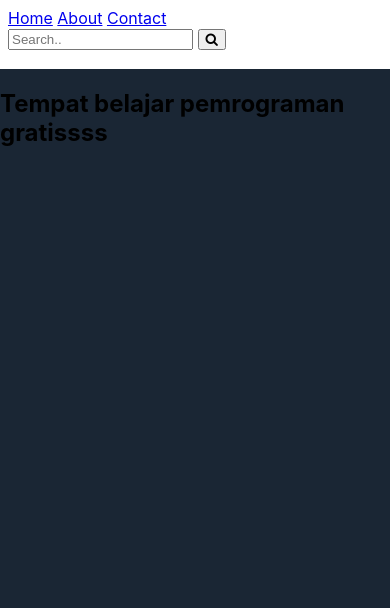
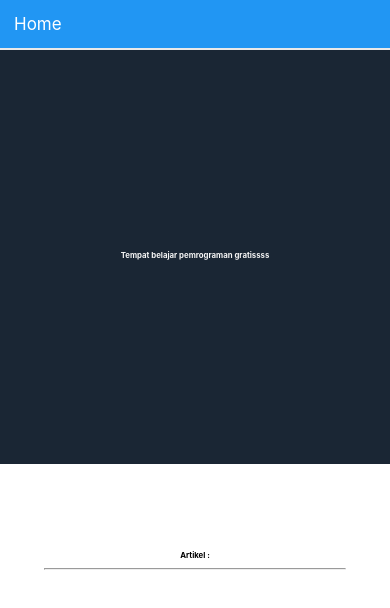
Before and after one commit to Yamaoba/htmlweb, a plain HTML site: page index.html in a window 390 px wide. Drawn offline with Linux system fonts and the light colour scheme.

Commit message:
Update style.css

```diff
--- a/assets/css/style.css
+++ b/assets/css/style.css
@@ -2,46 +2,95 @@ body {
 	font-family: -apple-system,BlinkMacSystemFont,segoe ui,Roboto,helvetica neue,Arial,noto sans,sans-serif,apple color emoji,segoe ui emoji,segoe ui symbol,noto color emoji;
 }
 
-nav ul {
-   overflow:hidden;
-   list-style: none;
-   padding:0;
-   width: 100%;
-   margin:0 0 0;
-   -webkit-box-shadow: 1px 1px 1px 0px rgba(204,204,204,0.55);
-   -moz-box-shadow: 1px 1px 1px 0px rgba(204,204,204,0.55);
-   box-shadow: 1px 1px 1px 0px rgba(204,204,204,0.55);
-   border-bottom: 1px solid #dedede;
-   background-color: white;
-   position:fixed;
-   left: 0px;
-   top: 0px;
+.atas {
+    text-align: center;
+    margin-top: 200px;
+    color: whitesmoke;
+    font-size: 2vw;
 }
 
-nav ul li {
-	margin:0;
-	float:left;
-}
-nav ul a {
-   	display:block;
-	padding:25px;
-	font-weight:600;
-	font-size: 16px;
-	color:black;
-	text-transform: uppercase;
-	transition: all 0.5s ease;
-	text-decoration: none;
-}
-
-nav ul a:hover {
-   background: #d9d9d9;
+.bawah {
+    text-align: center;
+    margin-top: 550px;
+    font-size: 2vw;
 }
 
 .tes {
-	background-color: #1a2634;
-	position: fixed;
-	left: 0px;
-	right: 0px;
-	top: 69px;
-	bottom: 0px;
+    background-color: #1a2634;
+    position: absolute;
+    left: 0px;
+    right: 0px;
+    top: 50px;
+    bottom: 380px;
 }
+.topnav {
+    overflow: hidden;
+    background-color: #e9e9e9;
+    position: absolute;
+    left: 0px;
+    right: 0px;
+    top: 0px;
+  }
+
+  .topnav a {
+    float: left;
+    display: block;
+    color: black;
+    text-align: center;
+    padding: 14px 16px;
+    text-decoration: none;
+    font-size: 17px;
+  }
+
+  .topnav a:hover {
+    background-color: #ddd;
+    color: black;
+  }
+
+  .topnav a.active {
+    background-color: #2196F3;
+    color: white;
+  }
+
+  .topnav .search-container {
+    float: right;
+  }
+
+  .topnav input[type=text] {
+    padding: 6px;
+    margin-top: 8px;
+    font-size: 17px;
+    border: none;
+  }
+
+  .topnav .search-container button {
+    float: right;
+    padding: 6px 10px;
+    margin-top: 8px;
+    margin-right: 16px;
+    background: #ddd;
+    font-size: 17px;
+    border: none;
+    cursor: pointer;
+  }
+
+  .topnav .search-container button:hover {
+    background: #ccc;
+  }
+
+  @media screen and (max-width: 600px) {
+    .topnav .search-container {
+      float: none;
+    }
+    .topnav a, .topnav input[type=text], .topnav .search-container button {
+      float: none;
+      display: block;
+      text-align: left;
+      width: 100%;
+      margin: 0;
+      padding: 14px;
+    }
+    .topnav input[type=text] {
+      border: 1px solid #ccc;
+    }
+  }
```
